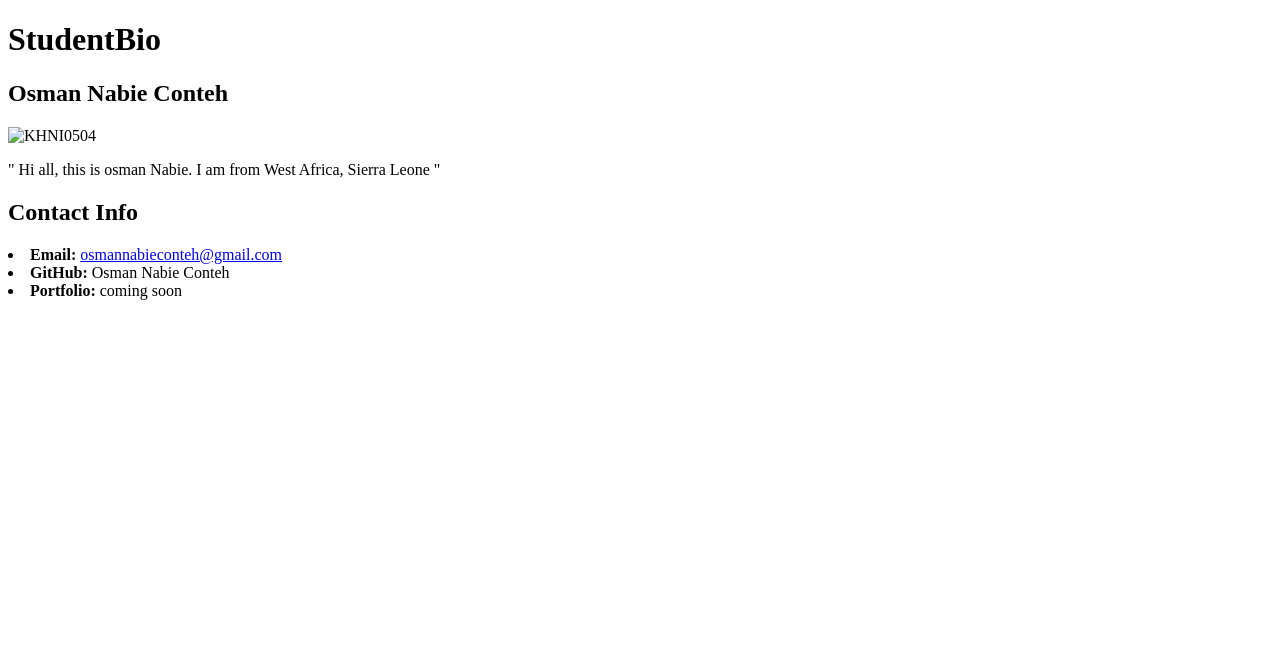
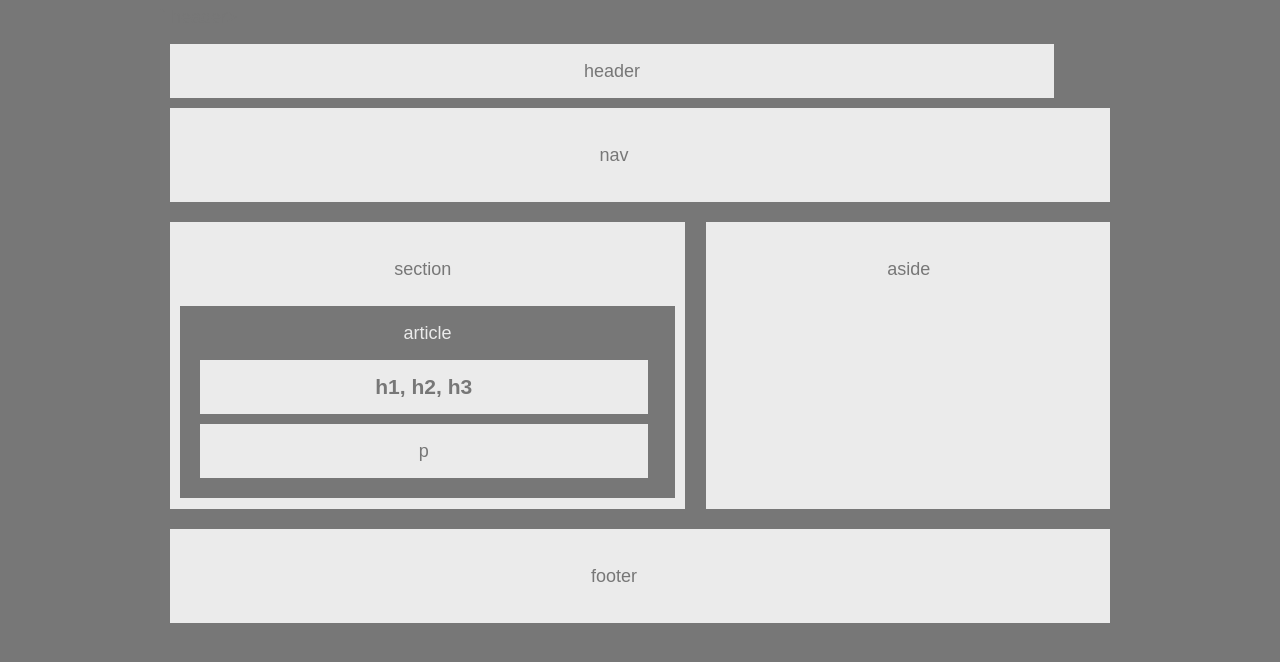
Before and after one commit to osmannabieconteh/HW-Wireframe, a plain HTML site: page index.html in a window 1280 px wide. Drawn offline with Linux system fonts and the light colour scheme; files that its build step writes are made by us from their sources.

Commit message:
newchanges

```diff
--- a/index.html
+++ b/index.html
@@ -5,47 +5,42 @@
     <meta charset="UTF-8">
     <meta name="viewport" content="width=device-width, initial-scale=1.0">
     <meta http-equiv="X-UA-Compatible" content="ie=edge">
-    <title>First Test Nabie</title>
+    <title>TEST</title>
+    <link rel="stylesheet" type="text/css" href="css/style.css">`
 </head>
 
 <body>
-    <header>
-        <h1>StudentBio</h1>
+    header>
+    <p>header</p>
     </header>
 
-    <div class="contact info">
-        <section id="mainbio">
-            <h2>Osman Nabie Conteh</h2>
-            <img src="http:placeholder.it/200*200" alt="KHNI0504" id="bio-image">
-            <p>
-                " Hi all, this is osman Nabie. I am from West Africa, Sierra Leone "
-            </p>
-        </section>
-        <section id="contact info">
-            <H2>Contact Info</H2>
-            <ul>
+    <nav>
+        <p>nav</p>
+    </nav>
 
-            </ul>
-          <section>
-            <li> <strong>Email:</strong>
-                <a href=<"#">osmannabieconteh@gmail.com</a>
-            </li>
-            <li>
-                <strong>GitHub:</strong>
+    <section>
+        <heading>
+            <p>section</p>
+        </heading>
+        <article>
+            <heading>article</heading>
+            <h1>h1, h2, h3</h1>
+            <p>p</p>
+        </article>
+    </section>
 
-                <a>Osman Nabie Conteh</a>
-             <li>
-                <strong>Portfolio:</strong>
+    <aside>
+        <heading>
+            <p>aside</p>
+        </heading>
+    </aside>
 
-                <a> coming soon</a>
+    <div class="clear"></div>
 
-            </li>
-        </section>
-        <body>
+    <footer>
+        <p>footer</p>
+    </footer>
 
-
-
-    </div>
 
 
 
@@ -53,4 +48,5 @@
 </body>
 
 
+
 </html>
--- a/style.css
+++ b/style.css
@@ -0,0 +1,57 @@
+body {
+    width: 960px;
+    margin: auto;
+    font-family: Arial, "Helvetica Neue", Helvetica, sans-serif;
+    font-size: 18px;
+    line-height: 34px;
+    color: #777777;
+    background: #777777;
+  }
+
+  header,
+  nav,
+  section,
+  aside,
+  footer {
+    display: block;
+    padding: 10px;
+    margin: 10px;
+    text-align: center;
+    background: #ebebeb;
+  }
+
+  section {
+    display: block;
+    float: left;
+    width: 495px;
+    height: 267px;
+    overflow: hidden;
+  }
+
+  aside {
+    display: block;
+    float: right;
+    width: 40%;
+    height: 267px;
+    overflow: hidden;
+  }
+
+  article {
+    padding: 10px;
+    color: #ebebeb;
+    background: #777777;
+  }
+
+  .clear {
+    clear: both;
+  }
+
+  h1,
+  p {
+    width: 90%;
+    padding: 10px;
+    margin: 10px;
+    color: #777777;
+    text-align: center;
+    background: #ebebeb;
+  }
```
